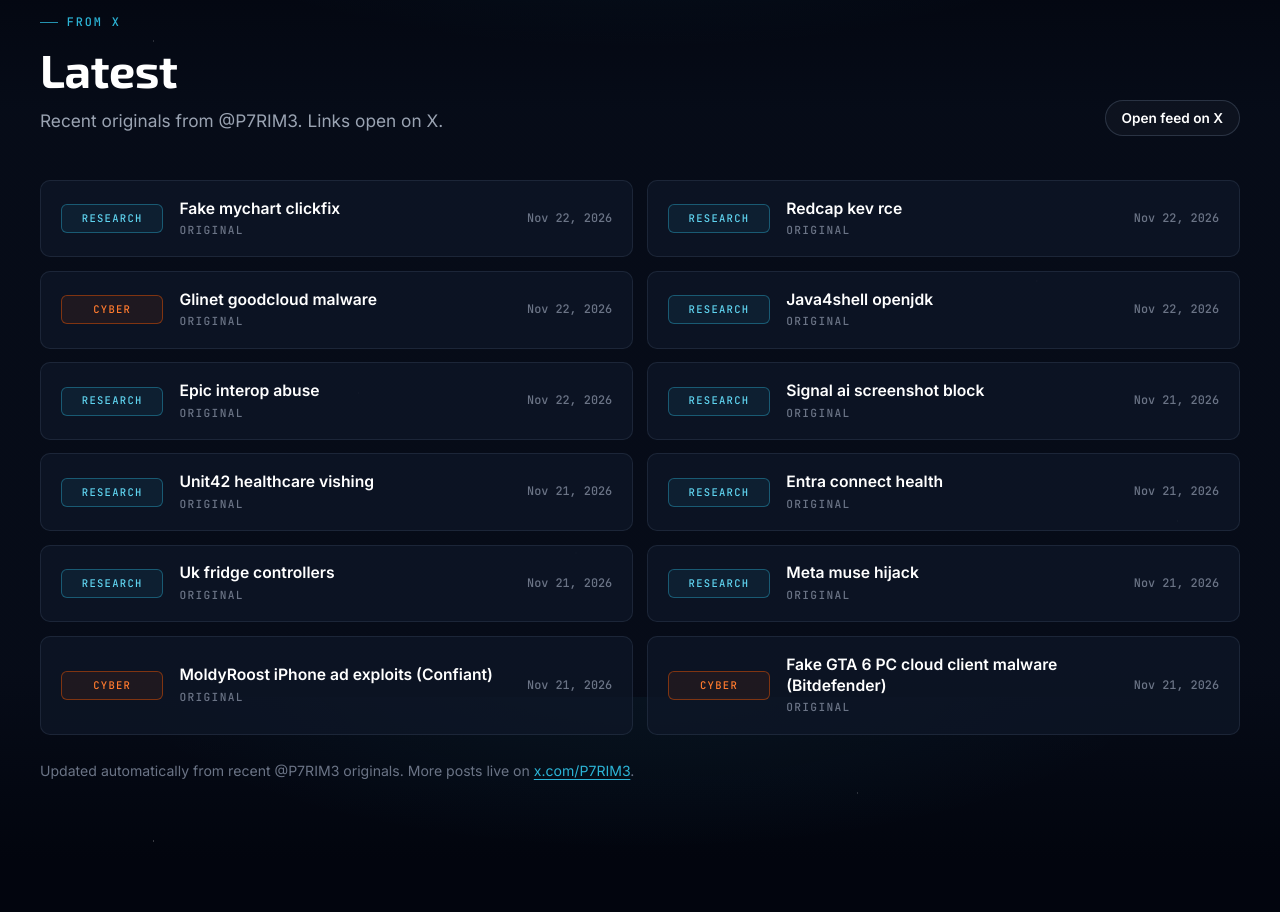
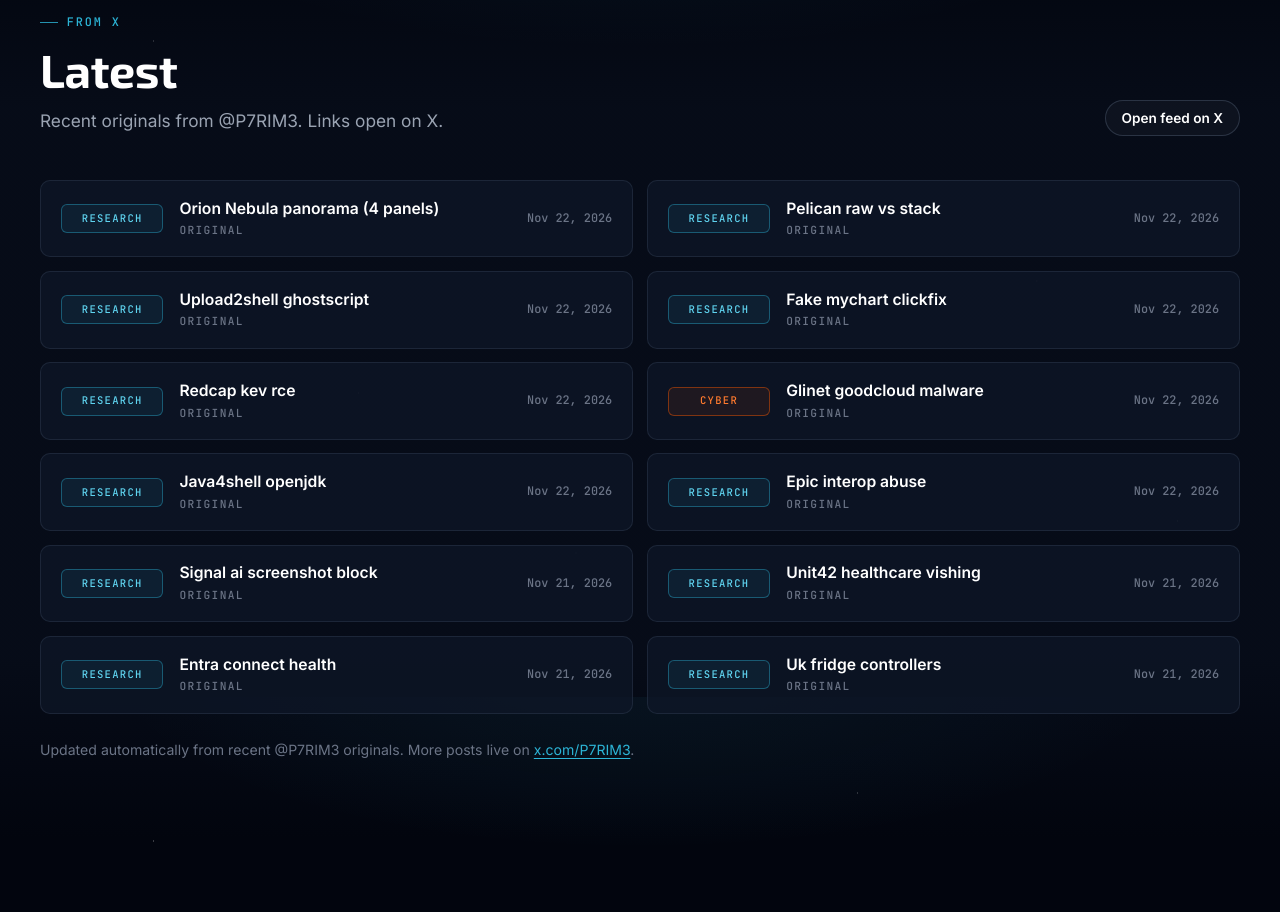
Before and after one commit to korvixprime/korvixprime.github.io, a plain HTML site: page index.html in a window 1280 px wide. Shown: the part 1703-2615 px from the top of the page. Drawn offline with Linux system fonts and the light colour scheme.

Commit message:
Update Latest

```diff
--- a/index.html
+++ b/index.html
@@ -131,6 +131,36 @@
 
         <ul class="latest-list">
           <li>
+            <a class="latest-item" href="https://x.com/P7RIM3/status/2124675545325601259" rel="noopener noreferrer">
+              <span class="desk-pill research">Research</span>
+              <span class="latest-body">
+                <strong>Orion Nebula panorama (4 panels)</strong>
+                <span>Original</span>
+              </span>
+              <time class="latest-meta" datetime="2026-11-22">Nov 22, 2026</time>
+            </a>
+          </li>
+          <li>
+            <a class="latest-item" href="https://x.com/P7RIM3/status/2124673831822385370" rel="noopener noreferrer">
+              <span class="desk-pill research">Research</span>
+              <span class="latest-body">
+                <strong>Pelican raw vs stack</strong>
+                <span>Original</span>
+              </span>
+              <time class="latest-meta" datetime="2026-11-22">Nov 22, 2026</time>
+            </a>
+          </li>
+          <li>
+            <a class="latest-item" href="https://x.com/P7RIM3/status/2124611779720249671" rel="noopener noreferrer">
+              <span class="desk-pill research">Research</span>
+              <span class="latest-body">
+                <strong>Upload2shell ghostscript</strong>
+                <span>Original</span>
+              </span>
+              <time class="latest-meta" datetime="2026-11-22">Nov 22, 2026</time>
+            </a>
+          </li>
+          <li>
             <a class="latest-item" href="https://x.com/P7RIM3/status/2124573365734092852" rel="noopener noreferrer">
               <span class="desk-pill research">Research</span>
               <span class="latest-body">
@@ -215,36 +245,6 @@
               <span class="desk-pill research">Research</span>
               <span class="latest-body">
                 <strong>Uk fridge controllers</strong>
-                <span>Original</span>
-              </span>
-              <time class="latest-meta" datetime="2026-11-21">Nov 21, 2026</time>
-            </a>
-          </li>
-          <li>
-            <a class="latest-item" href="https://x.com/P7RIM3/status/2124207867188375795" rel="noopener noreferrer">
-              <span class="desk-pill research">Research</span>
-              <span class="latest-body">
-                <strong>Meta muse hijack</strong>
-                <span>Original</span>
-              </span>
-              <time class="latest-meta" datetime="2026-11-21">Nov 21, 2026</time>
-            </a>
-          </li>
-          <li>
-            <a class="latest-item" href="https://x.com/P7RIM3/status/2124140238410838267" rel="noopener noreferrer">
-              <span class="desk-pill cyber">Cyber</span>
-              <span class="latest-body">
-                <strong>MoldyRoost iPhone ad exploits (Confiant)</strong>
-                <span>Original</span>
-              </span>
-              <time class="latest-meta" datetime="2026-11-21">Nov 21, 2026</time>
-            </a>
-          </li>
-          <li>
-            <a class="latest-item" href="https://x.com/P7RIM3/status/2124139201914413119" rel="noopener noreferrer">
-              <span class="desk-pill cyber">Cyber</span>
-              <span class="latest-body">
-                <strong>Fake GTA 6 PC cloud client malware (Bitdefender)</strong>
                 <span>Original</span>
               </span>
               <time class="latest-meta" datetime="2026-11-21">Nov 21, 2026</time>
```
